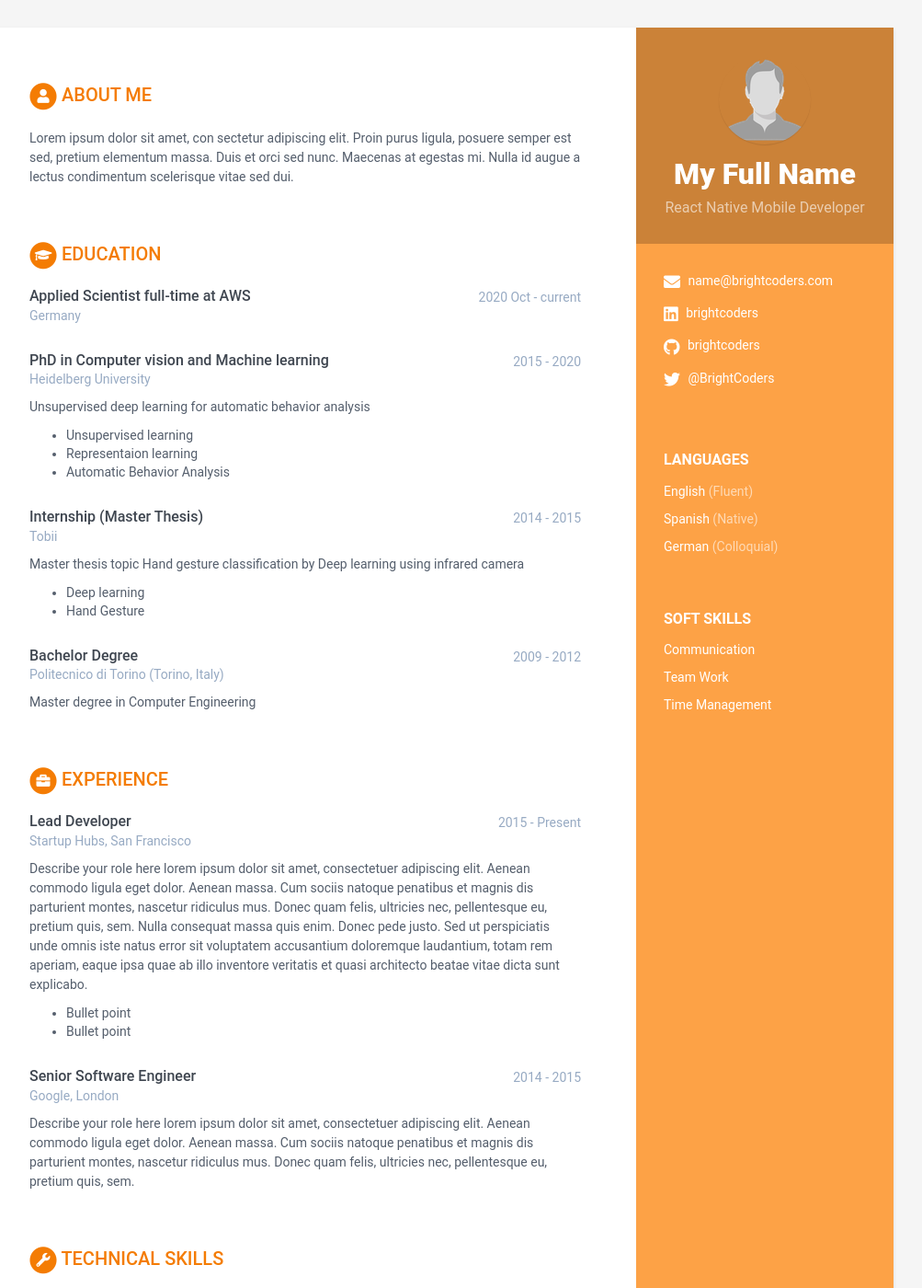
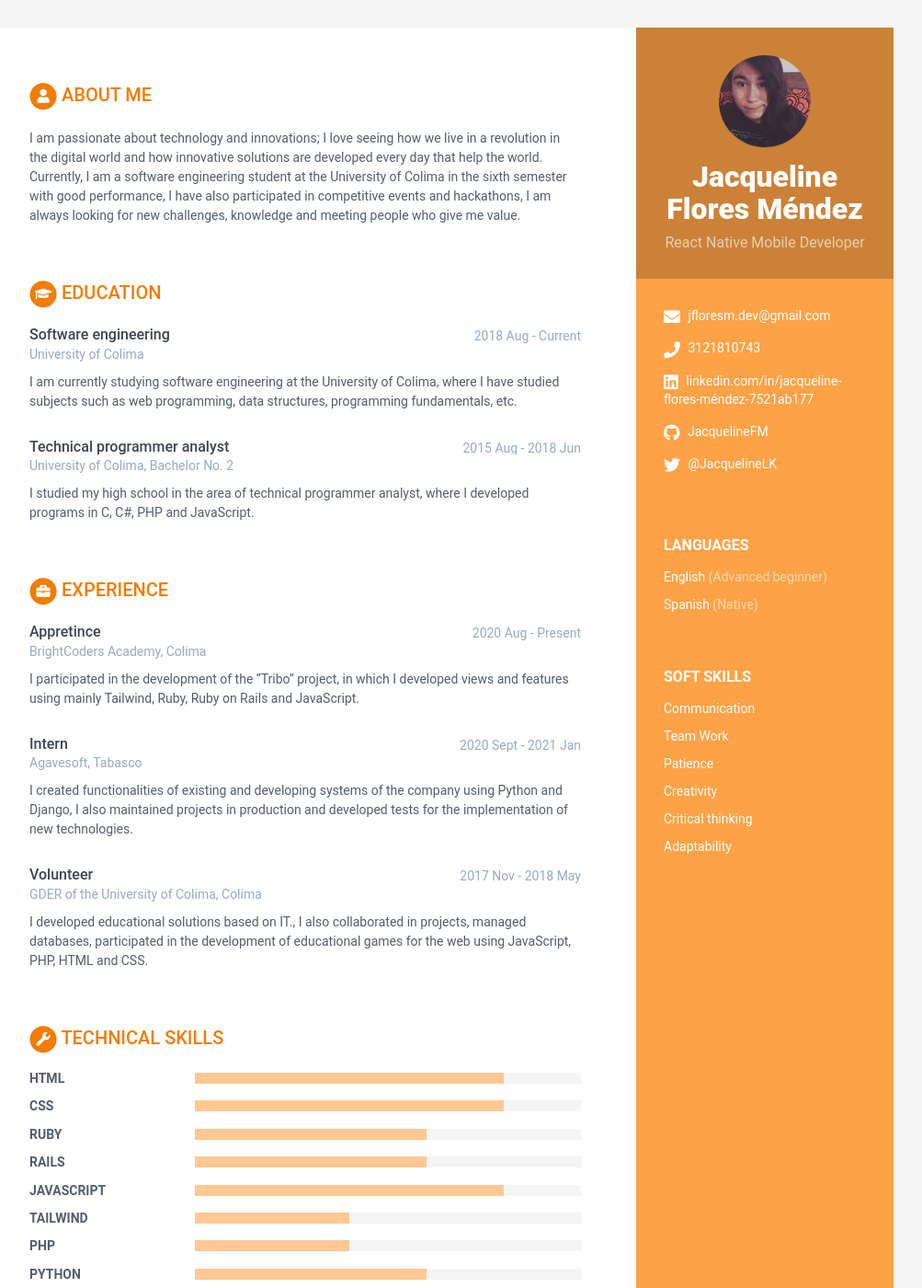
Before and after one commit to BC-MAR-21-RN/kata-resume-JacquelineFM, a Jekyll site: the page built from index.html, in a window 1280 px wide and 1400 px high. Shown: the whole window at 92% size, without its empty margins (168-1171 px from the left). Built offline with Jekyll 4.4.1, drawn with Linux system fonts in a browser that asks for light colours; some of the changed text lies outside the part shown.

Commit message:
I added my information to the resume and my 100x100 photo.

```diff
--- a/_config.yml
+++ b/_config.yml
@@ -3,7 +3,7 @@
 # Site Settings
 title: BrightCoders Academy
 url: '' #'http://webjeda.com'
-baseurl: '' #change it according to your repository name
+baseurl: 'https://bc-mar-21-rn.github.io/kata-resume-JacquelineFM/' #change it according to your repository name
 # Style will be applied only after restarting the build or serve. Just choose one of the options.
 theme_skin: orange # blue turquoise green berry orange ceramic
 chrome_mobile_color: #use hex colors (ex:#1976d2) or leave empty if you don't want a color for chrome mobile searchbar
--- a/_data/data.yml
+++ b/_data/data.yml
@@ -7,19 +7,19 @@ sidebar:
   education: False # NO MODIFICAR
 
   # Profile information
-  name: My Full Name # Nombre completo
+  name: Jacqueline Flores Méndez # Nombre completo
   tagline: React Native Mobile Developer # React Native Mobile Developer ó Ruby on Rails Web Developer Según sea el caso
   avatar: profile.png # Colocar una imagen con tu foto de 100x100 pixels dentro de /assets/images
 
   # Actualiza tus datos de contacto
-  email: name@brightcoders.com
-  phone:
+  email: jfloresm.dev@gmail.com
+  phone: 3121810743
   website: # No agregar http://
-  linkedin: brightcoders
-  github: brightcoders
+  linkedin: linkedin.com/in/jacqueline-flores-méndez-7521ab177
+  github: JacquelineFM
   gitlab:
   bitbucket:
-  twitter: '@BrightCoders'
+  twitter: '@JacquelineLK'
   stack-overflow: # Number/Username, e.g. 123456/alandoe
   codewars:
   goodreads: # Number-Username, e.g. 123456-alandoe
@@ -27,13 +27,10 @@ sidebar:
   # Actualiza según los idiomas y nieles que tienes. Agrega o Elimina según sea necesario.
   languages:
     - idiom: English
-      level: Fluent # Utiliza el resultado de tu examen oficial, o el nivel de acuerdo al modelo Dreyfus
+      level: Advanced beginner # Utiliza el resultado de tu examen oficial, o el nivel de acuerdo al modelo Dreyfus
 
     - idiom: Spanish
       level: Native # Utiliza el resultado de tu examen oficial, o el nivel de acuerdo al modelo Dreyfus
-
-    - idiom: German
-      level: Colloquial
 
   # Registra aquí tus soft skills. Agrega o elimina según sea necesario
   interests:
@@ -43,74 +40,57 @@ sidebar:
     - item: Team Work
       link: # dejar en blanco
 
-    - item: Time Management
+    - item: Patience
+      link: # dejar en blanco
+
+    - item: Creativity
+      link: # dejar en blanco
+
+    - item: Critical thinking
+      link: # dejar en blanco
+
+    - item: Adaptability
       link: # dejar en blanco
 
 # Registra aquí un resumen de tu perfil
 career-profile:
   title: About Me # NO MODIFICAR
   summary: |
-    Lorem ipsum dolor sit amet, con sectetur adipiscing elit. Proin purus ligula, posuere semper est sed, pretium elementum massa. Duis et orci sed nunc. Maecenas at egestas mi. Nulla id augue a lectus condimentum scelerisque vitae sed dui.
+    I am passionate about technology and innovations; I love seeing how we live in a revolution in the digital world and how innovative solutions are developed every day that help the world. Currently, I am a software engineering student at the University of Colima in the sixth semester with good performance, I have also participated in competitive events and hackathons, I am always looking for new challenges, knowledge and meeting people who give me value.
 
 # Registra aquí tus estudios. Agrega o elimina según sea necesario
 educationcomplete:
-  - degree: Applied Scientist full-time at AWS
-    university: Germany
-    time: 2020 Oct - current
+  - degree: Software engineering
+    university: University of Colima
+    time: 2018 Aug - Current
     details: |
+      I am currently studying software engineering at the University of Colima, where I have studied subjects such as web programming, data structures, programming fundamentals, etc.
 
-  - degree: PhD in Computer vision and Machine learning
-    university: Heidelberg University
-    time: 2015 - 2020
+  - degree: Technical programmer analyst
+    university: University of Colima, Bachelor No. 2
+    time: 2015 Aug - 2018 Jun
     details: |
-      Unsupervised deep learning for automatic behavior analysis
-
-        - Unsupervised learning
-        - Representaion learning
-        - Automatic Behavior Analysis
-
-  - degree: Internship (Master Thesis)
-    university: Tobii
-    time: 2014 - 2015
-    details: |
-      Master thesis topic Hand gesture classification by Deep learning using infrared camera
-
-        - Deep learning
-        - Hand Gesture
-
-  - degree: Bachelor Degree
-    university: Politecnico di Torino (Torino, Italy)
-    time: 2009 - 2012
-    details: |
-      Master degree in Computer Engineering
+      I studied my high school in the area of technical programmer analyst, where I developed programs in C, C#, PHP and JavaScript.
 
 # Registra aquí tu experiencia. Agrega o elimina según sea necesario
 experiences:
-  - role: Lead Developer
-    time: 2015 - Present
-    company: Startup Hubs, San Francisco
+  - role: Appretince
+    time: 2020 Aug - Present
+    company: BrightCoders Academy, Colima
     details: |
-      Describe your role here lorem ipsum dolor sit amet, consectetuer
-      adipiscing elit. Aenean commodo ligula eget dolor. Aenean massa.
-      Cum sociis natoque penatibus et magnis dis parturient montes,
-      nascetur ridiculus mus. Donec quam felis, ultricies nec,
-      pellentesque eu, pretium quis, sem. Nulla consequat massa quis
-      enim. Donec pede justo. Sed ut perspiciatis unde omnis iste natus
-      error sit voluptatem accusantium doloremque laudantium, totam rem
-      aperiam, eaque ipsa quae ab illo inventore veritatis et quasi
-      architecto beatae vitae dicta sunt explicabo.
-        - Bullet point
-        - Bullet point
+      I participated in the development of the "Tribo" project, in which I developed views and features using mainly Tailwind, Ruby, Ruby on Rails and JavaScript.
 
-  - role: Senior Software Engineer
-    time: 2014 - 2015
-    company: Google, London
+  - role: Intern
+    time: 2020 Sept - 2021 Jan
+    company: Agavesoft, Tabasco
     details: |
-      Describe your role here lorem ipsum dolor sit amet, consectetuer
-      adipiscing elit. Aenean commodo ligula eget dolor. Aenean massa.
-      Cum sociis natoque penatibus et magnis dis parturient montes,
-      nascetur ridiculus mus. Donec quam felis, ultricies nec,
-      pellentesque eu, pretium quis, sem.
+      I created functionalities of existing and developing systems of the company using Python and Django, I also maintained projects in production and developed tests for the implementation of new technologies.
+
+  - role: Volunteer
+    time: 2017 Nov - 2018 May
+    company: GDER of the University of Colima, Colima
+    details: |
+      I developed educational solutions based on IT., I also collaborated in projects, managed databases, participated in the development of educational games for the web using JavaScript, PHP, HTML and CSS.
 
 # Registra aquí tus habilidades técnicas, para level utiliza:
 # 20% para Novice
@@ -122,23 +102,41 @@ skills:
   title: Technical Skills # NO MODIFICAR
 
   toolset:
-    - name: Python
+    - name: HTML
+      level: 80%
+
+    - name: CSS
+      level: 80%
+
+    - name: RUBY
+      level: 60%
+
+    - name: RAILS
+      level: 60%
+
+    - name: JAVASCRIPT
+      level: 80%
+
+    - name: TAILWIND
+      level: 40%
+
+    - name: PHP
+      level: 40%
+
+    - name: PYTHON
+      level: 60%
+
+    - name: DJANGO
+      level: 60%
+
+    - name: React Native
       level: 20%
 
-    - name: PyTorch
-      level: 40%
-
-    - name: Tensorflow
+    - name: GIT
       level: 60%
 
-    - name: Caffe
+    - name: BOOTSTRAP
       level: 80%
-
-    - name: Matlab
-      level: 100%
-
-    - name: C/C++
-      level: 40%
 
 # NO MODIFICAR
 footer: >
```
Also changed, not shown: assets/images/profile.png.
